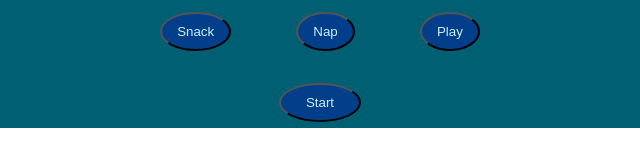
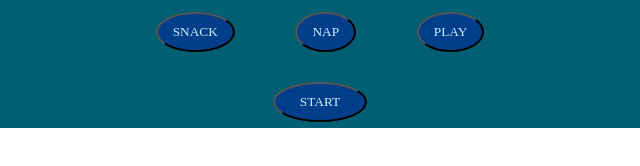
Before and after one commit to tkg808/pokepet, a plain HTML site: page index.html in a window 1280 px wide. Shown: the part 472-638 px from the top of the page, 320-960 px from the left. Drawn offline with nearby package versions, Linux system fonts and the light colour scheme; a web font is replaced by a local one.

Commit message:
Applied fonts and more spacing to main.css

```diff
--- a/index.html
+++ b/index.html
@@ -69,14 +69,14 @@
 
     <section class="buttons">
       <section class="buttons__interact">
-        <button class="interact__feed">Snack</button>
+        <button class="interact__feed">SNACK</button>
 
-        <button class="interact__sleep">Nap</button>
+        <button class="interact__sleep">NAP</button>
 
-        <button class="interact__play">Play</button>
+        <button class="interact__play">PLAY</button>
       </section>
 
-      <button class="button__active">Start</button>
+      <button class="button__active">START</button>
     </section>
   </div>
 </body>
--- a/styles/main.css
+++ b/styles/main.css
@@ -87,6 +87,11 @@ img
   border-top: none;
 }
 
+.display__info section, .display__stats section, .buttons button
+{
+  font-family: 'Akaya Telivigala';
+}
+
 .stat p
 {
   padding: 0 0 0 20px;
```
